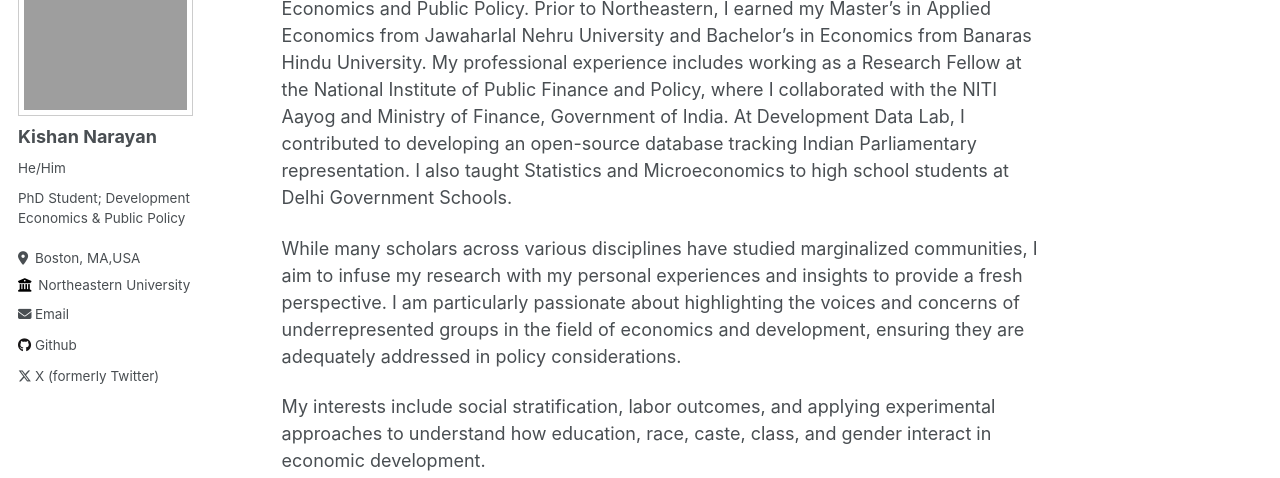
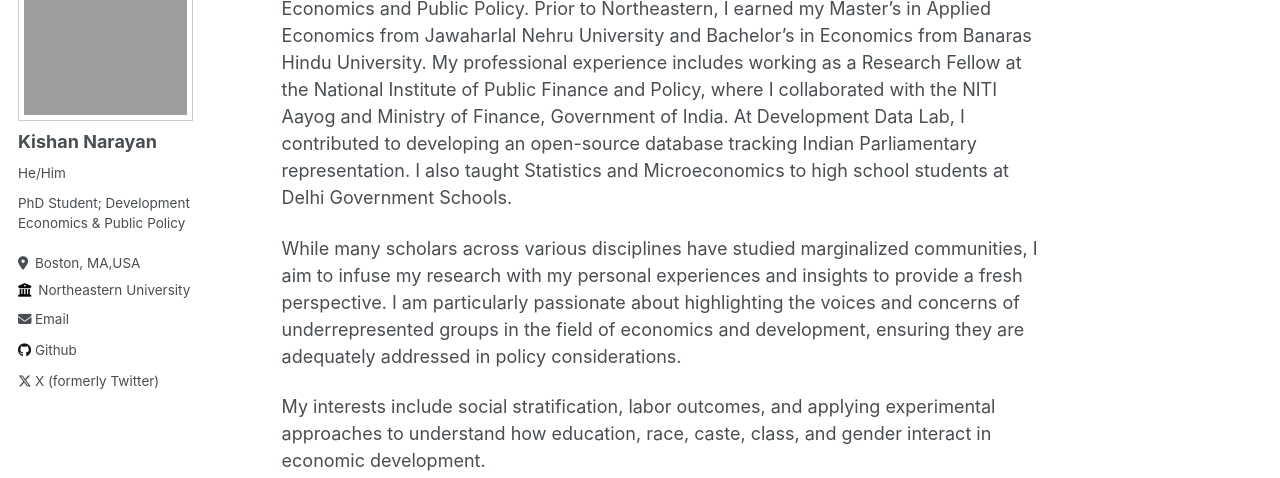
Before and after one commit to narayankishan/narayankishan.github.io, a Jekyll site: the page built from _pages/about.md, in a window 1280 px wide. Shown: the part 180-658 px from the top of the page. Built offline with Jekyll 4.4.1, drawn with Linux system fonts in a browser that asks for light colours.

Commit message:
Update main.scss

```diff
--- a/assets/css/main.scss
+++ b/assets/css/main.scss
@@ -42,8 +42,8 @@
 
 img.author__avatar {
   border-radius: 0 !important;  /* Square shape */
-  width: 190px;                 /* Match Aarushi’s width */
-  height: 190px;                /* Keep it square */
+  width: 200px;                 /* Match  */
+  height: 195px;                /* Keep it square */
   object-fit: cover;            /* Ensures image doesn’t stretch */
   border: 1px solid #ccc;
 }
```
